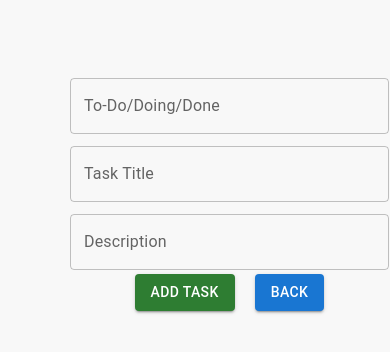
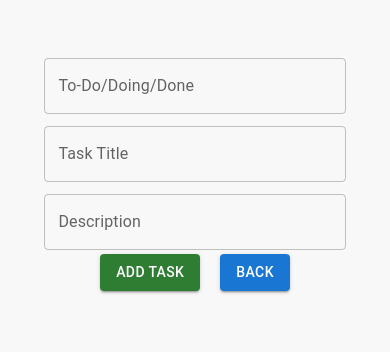
Before and after one commit to bhanusingh008/TeamBeam-frontend, a React (Create React App) app: page /add-task in a window 390 px wide. Shown: the top 352 px of the page. Built offline with nearby package versions, Linux system fonts and the light colour scheme; the HTML template or start-up script is replaced by a standard one.

Commit message:
made task box in center for width less than 680px

```diff
--- a/src/components/AddTask.js
+++ b/src/components/AddTask.js
@@ -37,8 +37,8 @@ const AddTask=()=>{
     };
 
     return(
-        <div>
-            <Container style={{display:"flex",marginTop:50, padding:20, marginLeft:50, flexDirection:'column', width:'92%'}}>
+        <div className='container'>
+            <Container style={{display:"flex",marginTop:50, flexDirection:'column', width:'92%'}}>
             <form onSubmit={handleForm}>
 
             <TextField fullWidth id="State" label="To-Do/Doing/Done" variant="outlined" margin='dense' onChange={(e)=>{
--- a/src/components/style.css
+++ b/src/components/style.css
@@ -9,6 +9,21 @@
     flex-wrap: wrap;
     justify-content: space-between;
     padding: 20px 20px 20px 20px;
+    margin: auto;
+}
+
+@media only screen and (max-width: 680px) {
+    .home{
+        display: flex;
+        justify-content: center;
+        padding: 20px 20px 20px 20px;
+        margin: auto;
+    }
+
+    .container{
+        display: flex;
+        justify-content: center;
+    }
 }
 
 .status-tag{
```
Also changed, not shown: 1 other file (tests, documents, lock files or other folders).
